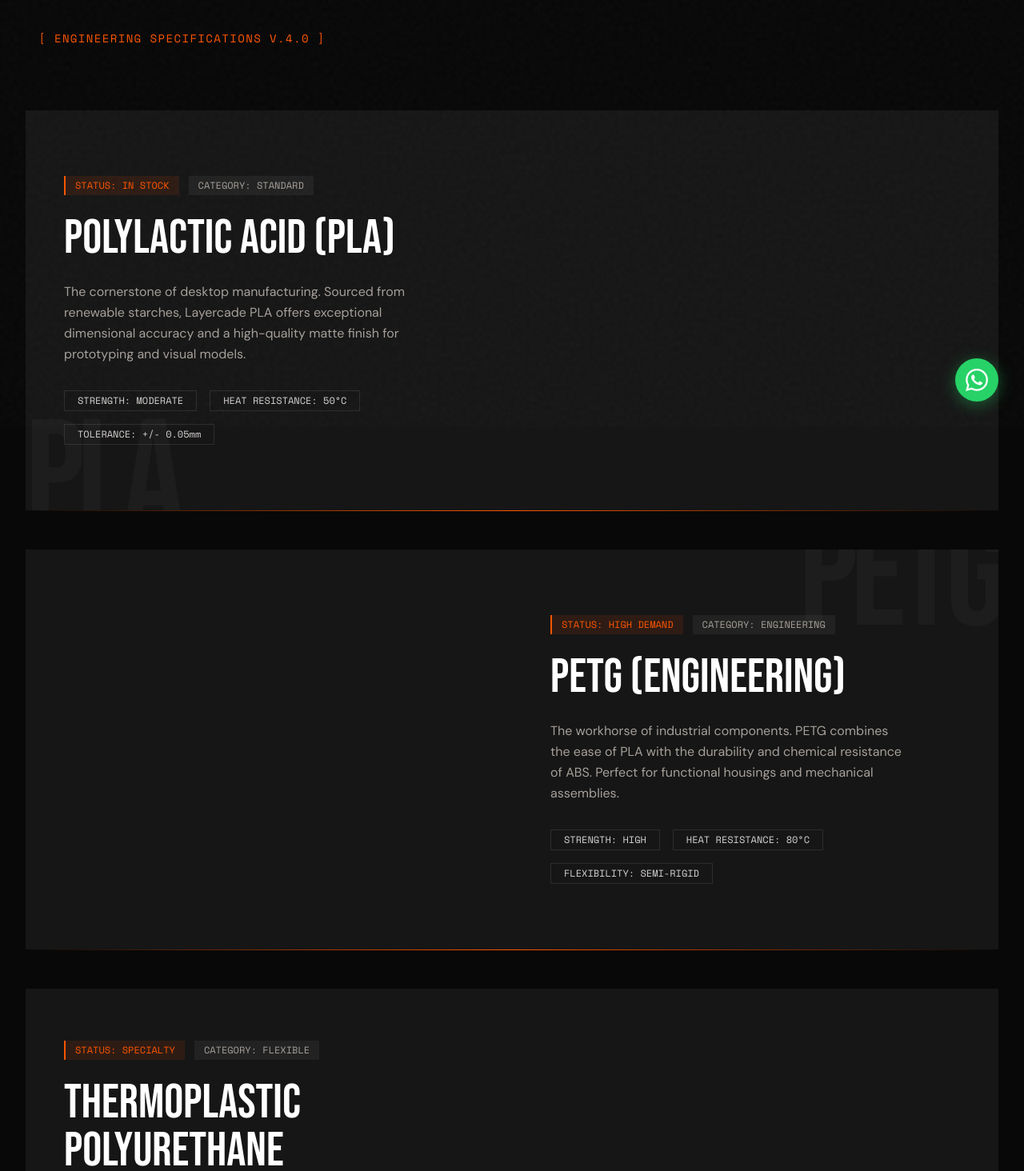
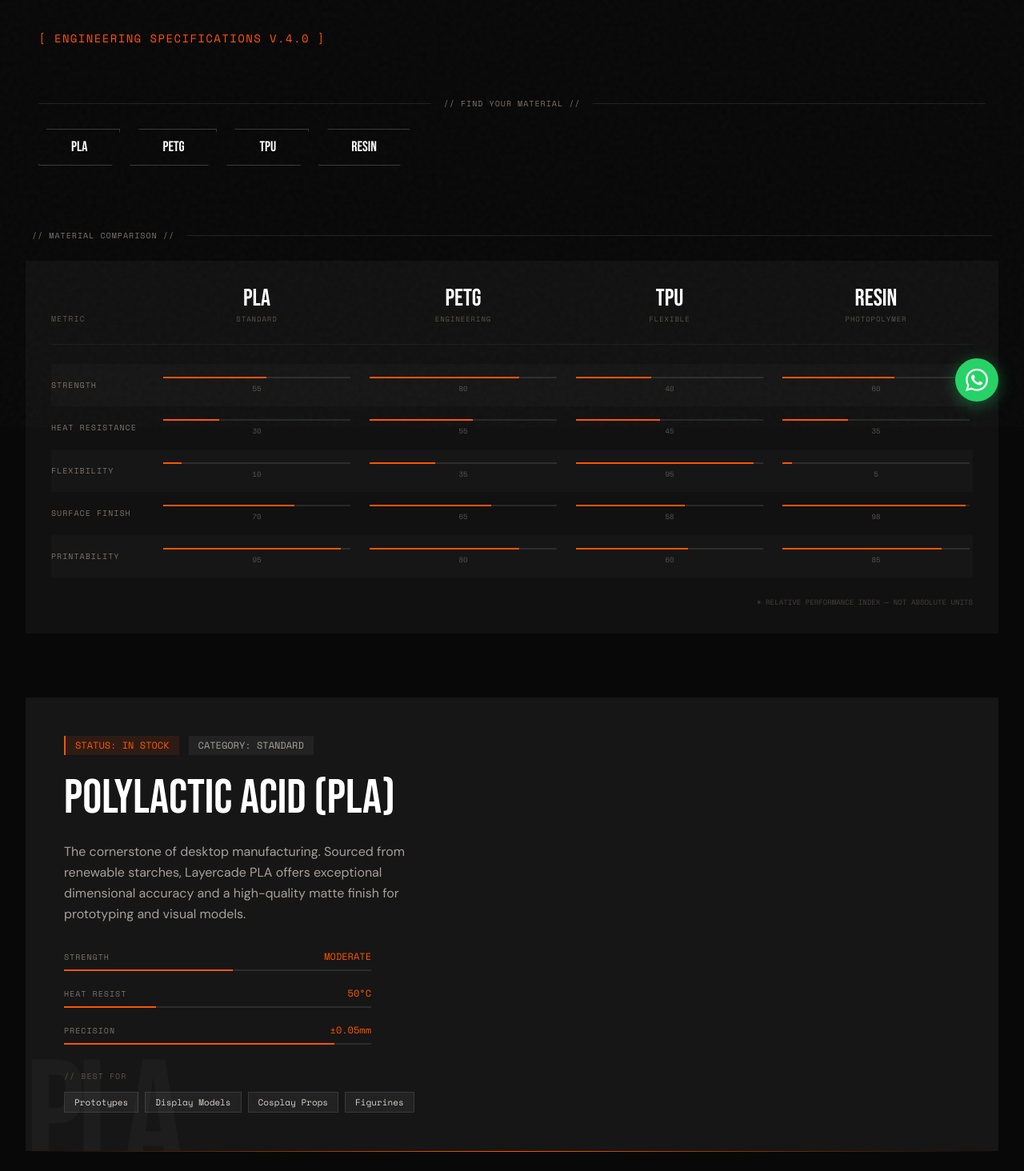
Before and after one commit to crispypasta12/layercade, a React (Vite) app: page /materials in a window 1280 px wide. Shown: the part 266-1730 px from the top of the page at 80% size. Built offline with nearby package versions, Linux system fonts and the light colour scheme.

Commit message:
Robot Added

```diff
--- a/package.json
+++ b/package.json
@@ -11,6 +11,7 @@
   },
   "dependencies": {
     "@radix-ui/react-slot": "^1.2.4",
+    "@splinetool/react-spline": "^4.1.0",
     "class-variance-authority": "^0.7.1",
     "framer-motion": "^12.38.0",
     "react": "^19.2.4",
--- a/src/pages/Materials.jsx
+++ b/src/pages/Materials.jsx
@@ -1,4 +1,5 @@
-import { motion } from 'framer-motion';
+import { useRef } from 'react';
+import { motion, useInView } from 'framer-motion';
 import { Link } from 'react-router-dom';
 
 /* ─── Material Data ──────────────────────────────────────────── */
@@ -11,10 +12,11 @@
     status:   'IN STOCK',
     category: 'STANDARD',
     desc:     'The cornerstone of desktop manufacturing. Sourced from renewable starches, Layercade PLA offers exceptional dimensional accuracy and a high-quality matte finish for prototyping and visual models.',
-    specs: [
-      'STRENGTH: MODERATE',
-      'HEAT RESISTANCE: 50°C',
-      'TOLERANCE: +/- 0.05mm',
+    bestFor:  ['Prototypes', 'Display Models', 'Cosplay Props', 'Figurines'],
+    props: [
+      { label: 'STRENGTH',    value: 55, display: 'MODERATE' },
+      { label: 'HEAT RESIST', value: 30, display: '50°C'     },
+      { label: 'PRECISION',   value: 88, display: '±0.05mm'  },
     ],
     reverse:  false,
     bgPos:    '-bottom-10 left-0',
@@ -26,10 +28,11 @@
     status:   'HIGH DEMAND',
     category: 'ENGINEERING',
     desc:     'The workhorse of industrial components. PETG combines the ease of PLA with the durability and chemical resistance of ABS. Perfect for functional housings and mechanical assemblies.',
-    specs: [
-      'STRENGTH: HIGH',
-      'HEAT RESISTANCE: 80°C',
-      'FLEXIBILITY: SEMI-RIGID',
+    bestFor:  ['Functional Parts', 'Mechanical Housings', 'Outdoor Components', 'Enclosures'],
+    props: [
+      { label: 'STRENGTH',    value: 80, display: 'HIGH'       },
+      { label: 'HEAT RESIST', value: 55, display: '80°C'       },
+      { label: 'FLEXIBILITY', value: 40, display: 'SEMI-RIGID' },
     ],
     reverse:  true,
     bgPos:    '-top-10 right-0',
@@ -41,10 +44,11 @@
     status:   'SPECIALTY',
     category: 'FLEXIBLE',
     desc:     'The rubber-like solution for vibration dampening, seals, and ergonomic grips. Our high-shore TPU maintains memory after compression and is resistant to abrasion and impact.',
-    specs: [
-      'SHORE HARDNESS: 95A',
-      'ELONGATION: 450%',
-      'VIBE-DAMP: EXCELLENT',
+    bestFor:  ['Gaskets & Seals', 'Ergonomic Grips', 'Vibration Dampeners', 'Wearables'],
+    props: [
+      { label: 'SHORE HARD', value: 68, display: '95A'       },
+      { label: 'ELONGATION', value: 90, display: '450%'      },
+      { label: 'VIBE DAMP',  value: 95, display: 'EXCELLENT' },
     ],
     reverse:  false,
     bgPos:    '-bottom-10 right-0',
@@ -56,27 +60,100 @@
     status:   'ULTRA-DETAIL',
     category: 'PHOTOPOLYMER',
     desc:     'Where micron-level precision is mandatory. Our SLA/DLP resins produce isotropic parts with surface finishes that rival injection molding. Ideal for jewelry, dental, and high-fidelity miniatures.',
-    specs: [
-      'LAYER HEIGHT: 0.025mm',
-      'SURFACE: SMOOTH',
-      'ACCURACY: MICRON',
+    bestFor:  ['Jewelry', 'Dental Models', 'Miniatures', 'High-Fidelity Parts'],
+    props: [
+      { label: 'LAYER HEIGHT', value: 98, display: '0.025mm' },
+      { label: 'SURFACE QUAL', value: 95, display: 'SMOOTH'  },
+      { label: 'ACCURACY',     value: 99, display: 'MICRON'  },
     ],
     reverse:  true,
     bgPos:    '-bottom-10 left-0',
   },
 ];
 
+/* ─── Comparison Metrics ─────────────────────────────────────── */
+
+const COMPARE_METRICS = [
+  { label: 'STRENGTH',        pla: 55, petg: 80, tpu: 40, resin: 60 },
+  { label: 'HEAT RESISTANCE', pla: 30, petg: 55, tpu: 45, resin: 35 },
+  { label: 'FLEXIBILITY',     pla: 10, petg: 35, tpu: 95, resin:  5 },
+  { label: 'SURFACE FINISH',  pla: 70, petg: 65, tpu: 58, resin: 98 },
+  { label: 'PRINTABILITY',    pla: 95, petg: 80, tpu: 60, resin: 85 },
+];
+
 /* ─── Animation Variants ─────────────────────────────────────── */
 
 const fadeUp = { hidden: { opacity: 0, y: 40 }, show: { opacity: 1, y: 0 } };
 
+/* ─── Animated Property Bar ──────────────────────────────────── */
+
+function AnimatedBar({ value, label, display, delay = 0 }) {
+  const ref = useRef(null);
+  const inView = useInView(ref, { once: true, margin: '-50px' });
+
+  return (
+    <div ref={ref} className="mb-5 last:mb-0">
+      <div className="flex justify-between items-baseline font-technical mb-2">
+        <span className="text-[10px] text-stone-500 uppercase tracking-widest">{label}</span>
+        <span className="text-xs text-[#ff5500]">{display}</span>
+      </div>
+      <div className="h-[2px] bg-white/10 relative overflow-hidden">
+        <motion.div
+          className="absolute inset-y-0 left-0 h-full bg-[#ff5500]"
+          initial={{ width: 0 }}
+          animate={{ width: inView ? `${value}%` : 0 }}
+          transition={{ duration: 1, ease: 'easeOut', delay }}
+        />
+      </div>
+    </div>
+  );
+}
+
+/* ─── Comparison Table Row ───────────────────────────────────── */
+
+function CompareRow({ metric, odd }) {
+  const ref = useRef(null);
+  const inView = useInView(ref, { once: true, margin: '-30px' });
+  const matIds = ['pla', 'petg', 'tpu', 'resin'];
+
+  return (
+    <div
+      ref={ref}
+      className={`grid grid-cols-[120px_repeat(4,_minmax(0,_1fr))] gap-4 py-4 ${odd ? 'bg-white/[0.02]' : ''}`}
+    >
+      <div className="font-technical text-[10px] text-stone-500 uppercase tracking-widest self-center">
+        {metric.label}
+      </div>
+      {matIds.map((id, i) => (
+        <div key={id} className="flex flex-col gap-1.5 justify-center px-1">
+          <div className="h-[2px] bg-white/10 relative overflow-hidden">
+            <motion.div
+              className="absolute inset-y-0 left-0 h-full bg-[#ff5500]"
+              initial={{ width: 0 }}
+              animate={{ width: inView ? `${metric[id]}%` : 0 }}
+              transition={{ duration: 0.9, ease: 'easeOut', delay: i * 0.08 }}
+            />
+          </div>
+          <span className="font-technical text-[9px] text-stone-600 text-center tabular-nums">
+            {metric[id]}
+          </span>
+        </div>
+      ))}
+    </div>
+  );
+}
+
 /* ─── Component ──────────────────────────────────────────────── */
 
 export default function Materials() {
+  const scrollTo = (id) =>
+    document.getElementById(id)?.scrollIntoView({ behavior: 'smooth', block: 'start' });
+
   return (
     <main className="pt-40 pb-24">
-      {/* Page Title */}
-      <section className="px-8 md:px-12 mb-20 text-center md:text-left">
+
+      {/* ── Page Title ── */}
+      <section className="px-8 md:px-12 mb-16 text-center md:text-left">
         <motion.div
           initial={{ opacity: 0, y: 30 }}
           animate={{ opacity: 1, y: 0 }}
@@ -91,10 +168,84 @@
         </motion.div>
       </section>
 
-      {/* Material Sections */}
+      {/* ── Material Selector ── */}
+      <motion.section
+        className="px-8 md:px-12 mb-20"
+        initial={{ opacity: 0, y: 20 }}
+        animate={{ opacity: 1, y: 0 }}
+        transition={{ duration: 0.5, delay: 0.25 }}
+      >
+        <div className="flex items-center gap-4 mb-6">
+          <div className="h-px flex-1 bg-white/10" />
+          <span className="font-technical text-[10px] text-stone-500 uppercase tracking-widest whitespace-nowrap">
+            // FIND YOUR MATERIAL //
+          </span>
+          <div className="h-px flex-1 bg-white/10" />
+        </div>
+        <div className="flex flex-wrap gap-3 justify-center md:justify-start">
+          {MATERIALS.map((mat) => (
+            <button
+              key={mat.id}
+              onClick={() => scrollTo(mat.id)}
+              className="clip-parallelogram border border-white/20 text-white font-headline
+                         px-10 py-2 text-lg hover:border-[#ff5500] hover:text-[#ff5500]
+                         transition-all duration-300"
+            >
+              {mat.name}
+            </button>
+          ))}
+        </div>
+      </motion.section>
+
+      {/* ── Comparison Table ── */}
+      <motion.section
+        className="px-4 md:px-8 mb-20 max-w-[1600px] mx-auto"
+        variants={fadeUp}
+        initial="hidden"
+        whileInView="show"
+        viewport={{ once: true, margin: '-60px' }}
+        transition={{ duration: 0.6 }}
+      >
+        <div className="flex items-center gap-4 mb-6 px-2">
+          <span className="font-technical text-[10px] text-stone-500 uppercase tracking-widest whitespace-nowrap">
+            // MATERIAL COMPARISON //
+          </span>
+          <div className="h-px flex-1 bg-white/10" />
+        </div>
+
+        <div className="bg-[#111111] p-6 md:p-8 overflow-x-auto">
+          {/* Header row */}
+          <div className="grid grid-cols-[120px_repeat(4,_minmax(0,_1fr))] gap-4 mb-6 pb-6 border-b border-white/5 min-w-[540px]">
+            <div className="font-technical text-[10px] text-stone-600 uppercase tracking-widest self-end">
+              METRIC
+            </div>
+            {MATERIALS.map((mat) => (
+              <div key={mat.id} className="text-center">
+                <div className="font-headline text-3xl text-white leading-none mb-1">{mat.name}</div>
+                <div className="font-technical text-[9px] text-stone-600 uppercase tracking-widest">
+                  {mat.category}
+                </div>
+              </div>
+            ))}
+          </div>
+
+          {/* Metric rows */}
+          <div className="min-w-[540px]">
+            {COMPARE_METRICS.map((metric, i) => (
+              <CompareRow key={metric.label} metric={metric} odd={i % 2 === 0} />
+            ))}
+          </div>
+
+          <p className="font-technical text-[9px] text-stone-700 mt-6 text-right">
+            * RELATIVE PERFORMANCE INDEX — NOT ABSOLUTE UNITS
+          </p>
+        </div>
+      </motion.section>
+
+      {/* ── Material Sections ── */}
       <div className="space-y-12 px-4 md:px-8 max-w-[1600px] mx-auto">
         {MATERIALS.map((mat, i) => (
-          <div key={mat.id}>
+          <div key={mat.id} id={mat.id}>
             <motion.section
               variants={fadeUp}
               initial="hidden"
@@ -118,6 +269,7 @@
 
               {/* Text content */}
               <div className="w-full md:w-1/2 p-12 z-10">
+                {/* Status + Category badges */}
                 <div className="flex items-center gap-3 mb-6 flex-wrap">
                   <div className="bg-[#ff5500]/10 border-l-2 border-[#ff5500] px-3 py-1 font-technical text-xs text-[#ff5500]">
                     STATUS: {mat.status}
@@ -130,15 +282,34 @@
                 <h2 className="font-headline text-6xl text-white mb-6">{mat.title}</h2>
                 <p className="font-body text-stone-400 max-w-md mb-8 leading-relaxed">{mat.desc}</p>
 
-                <div className="flex flex-wrap gap-4 font-technical">
-                  {mat.specs.map((spec) => (
-                    <span
-                      key={spec}
-                      className="border border-white/10 px-4 py-1 text-xs text-stone-300"
-                    >
-                      {spec}
-                    </span>
+                {/* Animated property bars */}
+                <div className="mb-8 max-w-sm">
+                  {mat.props.map((prop, j) => (
+                    <AnimatedBar
+                      key={prop.label}
+                      label={prop.label}
+                      value={prop.value}
+                      display={prop.display}
+                      delay={j * 0.15}
+                    />
                   ))}
+                </div>
+
+                {/* Best For chips */}
+                <div>
+                  <span className="font-technical text-[10px] text-stone-600 uppercase tracking-widest block mb-3">
+                    // BEST FOR
+                  </span>
+                  <div className="flex flex-wrap gap-2">
+                    {mat.bestFor.map((use) => (
+                      <span
+                        key={use}
+                        className="bg-white/5 border border-white/10 px-3 py-1 font-technical text-[11px] text-stone-300"
+                      >
+                        {use}
+                      </span>
+                    ))}
+                  </div>
                 </div>
               </div>
 
@@ -148,7 +319,6 @@
                   className="w-full h-full bg-stone-900 overflow-hidden relative
                               grayscale group-hover:grayscale-0 transition-all duration-700"
                 >
-                  {/* Placeholder with animated grid + icon */}
                   <div className="absolute inset-0 orange-grid opacity-0 group-hover:opacity-60 transition-opacity duration-700" />
                   <div className="absolute inset-0 flex items-center justify-center">
                     <span
@@ -167,13 +337,12 @@
               </div>
             </motion.section>
 
-            {/* Divider between sections */}
             {i < MATERIALS.length - 1 && <div className="signature-divider" />}
           </div>
         ))}
       </div>
 
-      {/* Technical Footer CTA */}
+      {/* ── Footer CTA ── */}
       <motion.section
         className="mt-24 px-8 text-center max-w-2xl mx-auto"
         initial={{ opacity: 0, y: 30 }}
@@ -203,6 +372,7 @@
           </button>
         </div>
       </motion.section>
+
     </main>
   );
 }
```
Also changed, not shown: src/components/ui/interactive-3d-robot.jsx (added, +29 -0 lines), src/pages/LandingPage.jsx (+18 -0 lines), 1 other file (tests, documents, lock files or other folders).
